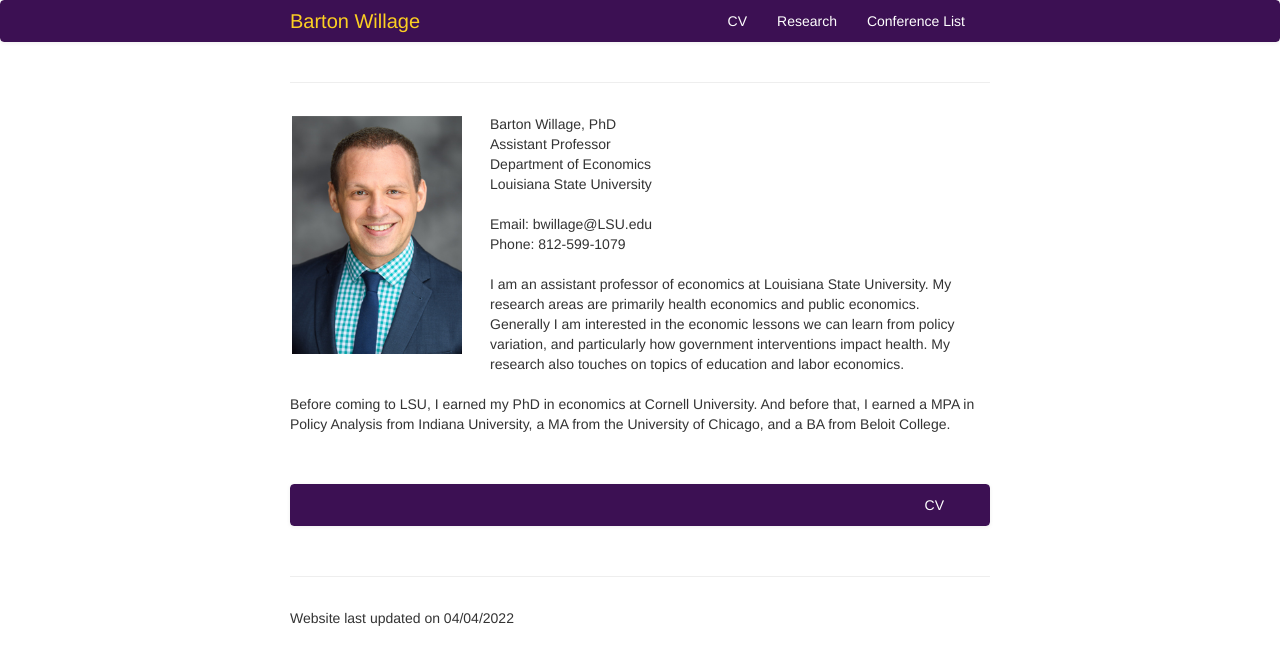
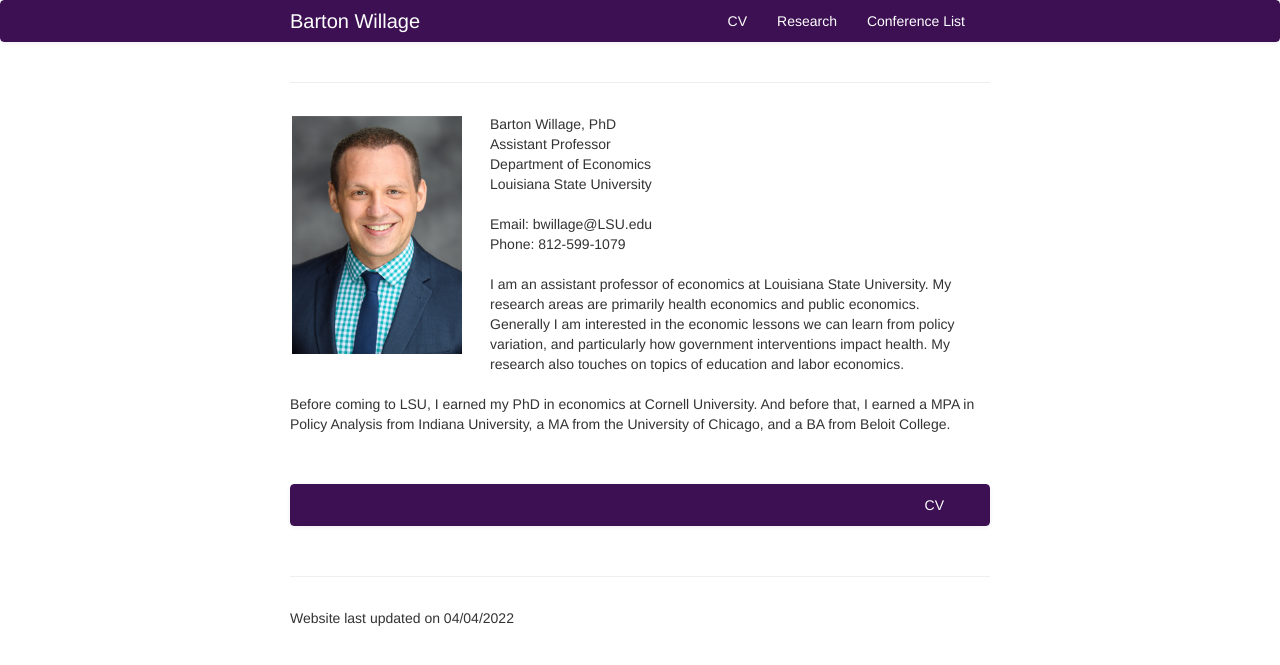
Before and after one commit to bjwillage/bjwillage.github.io, a Jekyll site: the page built from index.md, in a window 1280 px wide. Shown: the top 665 px of the page. Built offline with Jekyll 4.4.1, drawn with Linux system fonts in a browser that asks for light colours.

Commit message:
Update kbroman.css

```diff
--- a/assets/themes/twitter/css/kbroman.css
+++ b/assets/themes/twitter/css/kbroman.css
@@ -112,17 +112,17 @@ h1, h2, h3, h4 {
 
 /* Change nav and header text color */
 .navbar .brand {
-   color: #fccf22;
+   color: #FFFFFF;
    text-shadow: none;
 }
 .navbar-text {
-   color:#fccf22;
+   color:#FFFFFF;
 }
 .navbar-link {
-   color:#fccf22;
+   color:#FFFFFF;
 }
 .navbar-link:hover {
-   color:#fccf22;
+   color:#FFFFFF;
 }
 /*Change color of your website name in navigation bar
 .navbar .brand {
```
